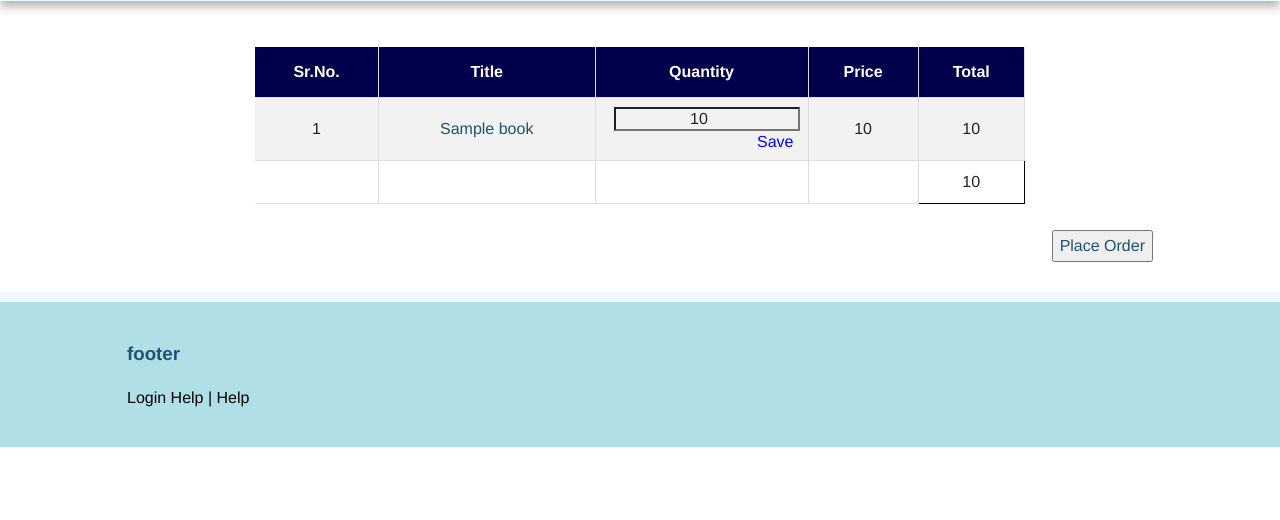
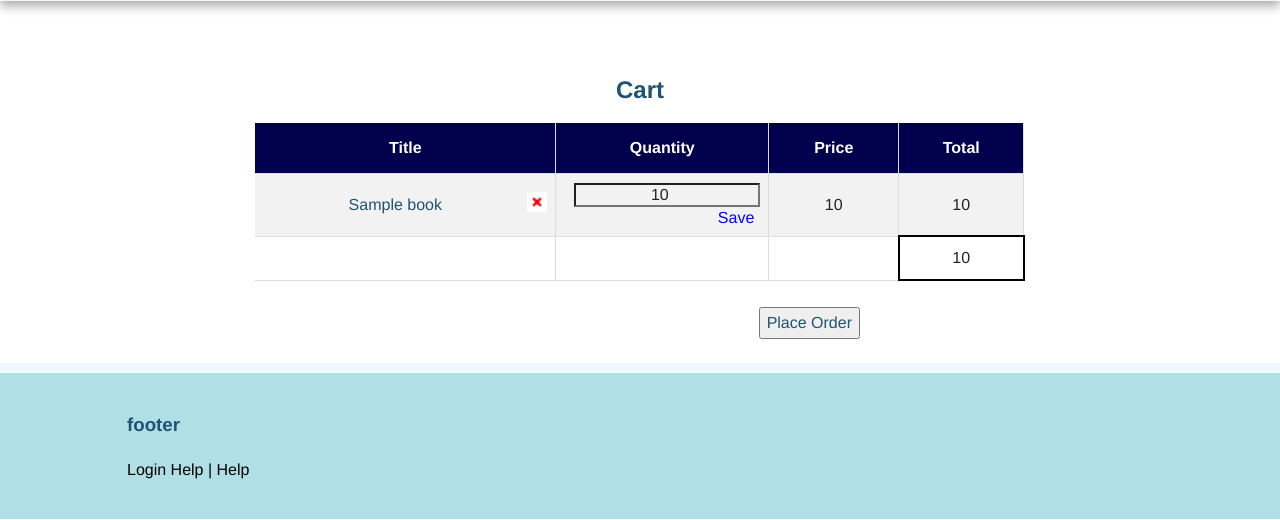
Before and after one commit to shubhamk8/Api_Microservice, a Flask app: template templates/shopping_cart.html in a window 1280 px wide. Shown: the part 85-605 px from the top of the page. Run offline with Flask 2, Linux system fonts and the light colour scheme; the template is opened without the code that fills it: most values are stand-ins (such as "Sample title", 1, 10 or a date in 2020); parts of the project's set-up code (start-up, migrations or seed data) failed here and were passed over.

Commit message:
Add files via upload

```diff
--- a/templates/shopping_cart.html
+++ b/templates/shopping_cart.html
@@ -1,21 +1,25 @@
 {% extends "base.html" %}
 
 {% block content %}
+<br>
+<h2 style="text-align:center;">Cart</h2>
+{% if not empty %}
 <table class="order_memo">
     <tr>
-        <th id="cart_srno">Sr.No.</th>
         <th>Title</th>
         <th id="quantity">Quantity</th>
         <th id="price">Price</th>
         <th id="total">Total</th>
-
     </tr>
     {% for book in cart %}
     {% if book['quantity'] != 0 %}
         <tr>
-            <td>{{ book["cart_id"] }}</td>
             <td><a href="{{ url_for('view_book', title=book['book_name']) }}"
-                           id="book_title">{{ book["book_name"] }}</a></td>
+                           id="book_title">{{ book["book_name"] }}</a>
+                <a href="{{ url_for('RemoveFromCart', title=book['book_name']) }}">
+            <img src="../static/img/red_cross_button.jpg" style="float:right; height:auto; width:20px;">
+        </a>
+            </td>
             <td>
                 <form method="post" action="{{ url_for('UpdateCart', title=book['book_name']) }}" class="quantity_ch">
                     <div><input type="number" name="quantity" min="1" value="{{ book['quantity'] }}" style="border:0 1px 1px 0; background-color:inherit; text-align:center;">
@@ -24,19 +28,24 @@
                 </form>
             </td>
             <td>{{ book["price"] }}</td>
-            <td>{{ book["cart_total"] }}</td>
+            <td>{{ book["total"] }}</td>
         </tr>
     {% endif %}
     {% endfor %}
     <tr>
-        <td></td><td></td><td></td><td></td>
-        <td style="border: 1px solid black;">{{ total }}</td>
+        <td></td><td></td><td></td>
+        <td style="border: 2px solid black;">{{ total }}</td>
     </tr>
 </table>
-<br><button style="margin: auto; float:right;">
+<br><button style="margin: auto; position:absolute; right:420px;">
     <a href="{{ url_for('place_order_demo', user_id=current_user.id) }}"> Place Order </a>
 </button>
-
+<br>
+{% else %}
+<div style="text-align:center; font-size: 20px;">
+Your cart is empty! Add some books from our <a href="{{ url_for('index') }}">Store</a>.
+</div>
+{% endif %}
 {% endblock %}
 
 {% block sidebar %}
```
